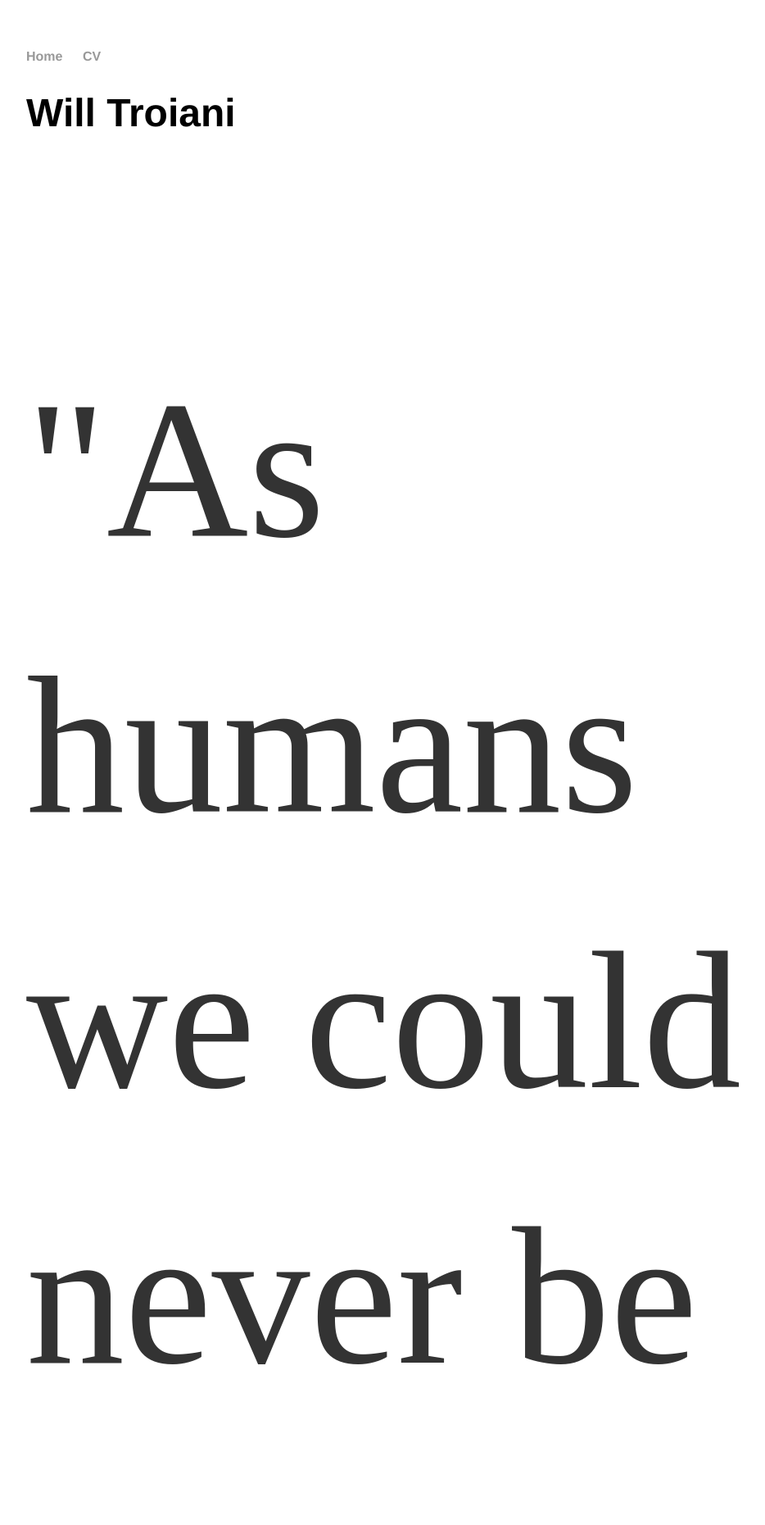
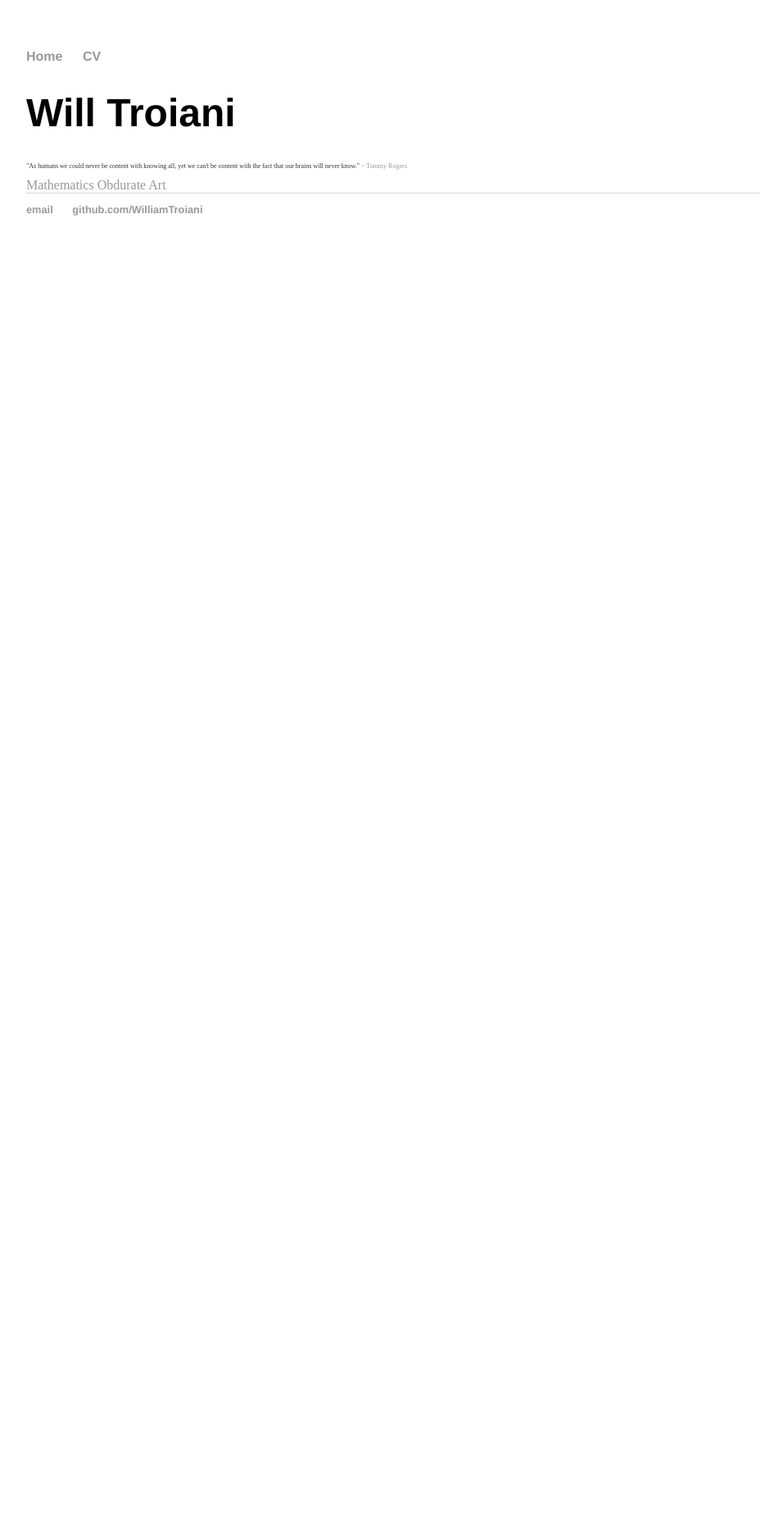
Before and after one commit to WilliamTroiani/WilliamTroiani.github.io, a Jekyll site: the page built from index.html, in a window 1280 px wide. Shown: the top 1860 px of the page at 82% size, without its empty margins (160-1094 px from the left). Built offline with Jekyll 4.4.1, drawn with Linux system fonts in a browser that asks for light colours; after the commit the page ends 900 px from its top, so only the background shows below that.

Commit message:
Update main.css

```diff
--- a/css/main.css
+++ b/css/main.css
@@ -24,7 +24,7 @@ h1 {
     font-family:'Helvetica', 'Arial', 'Sans-Serif';
 }
 p {
-    font-size: 15em;
+    font-size: 0.5em;
     line-height: 1.4em;
     color: #333;
 }
```
